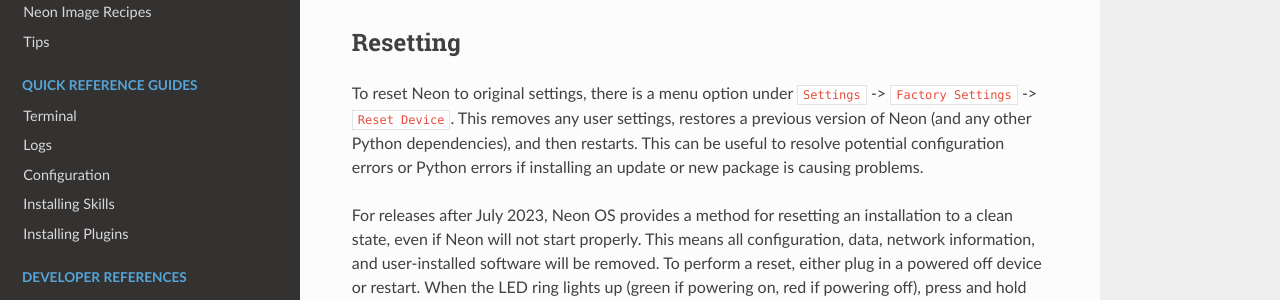
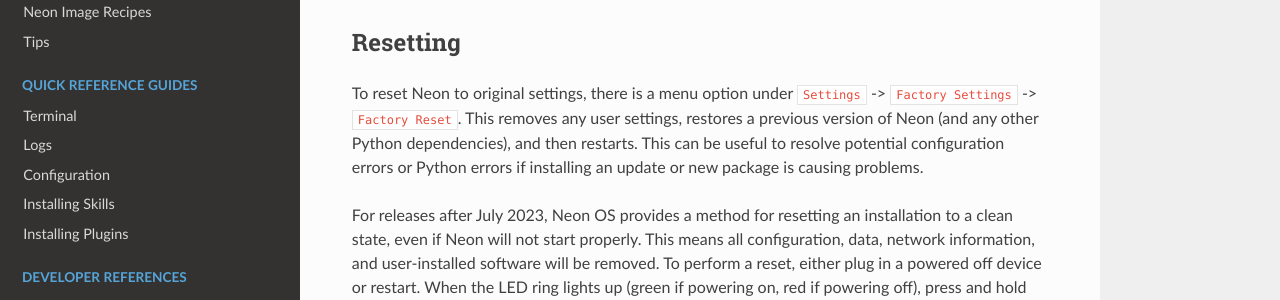
Before and after one commit to NeonGeckoCom/neon-docs, an MkDocs documentation site: the page built from docs/neon_os/using_neon_os.md, in a window 1280 px wide and 1052 px high. Shown: the part 526-826 px from the top of the window. Built offline with MkDocs 1.6.1, drawn with Linux system fonts in a browser that asks for light colours; nearby versions of some CDN libraries.

Commit message:
Address feedback

```diff
--- a/docs/neon_os/using_neon_os.md
+++ b/docs/neon_os/using_neon_os.md
@@ -19,7 +19,7 @@
 
 ## Resetting
 To reset Neon to original settings, there is a menu option under `Settings` ->
-`Factory Settings` -> `Reset Device`. This removes any user settings, restores a
+`Factory Settings` -> `Factory Reset`. This removes any user settings, restores a
 previous version of Neon (and any other Python dependencies), and then restarts.
 This can be useful to resolve potential configuration errors or Python errors if
 installing an update or new package is causing problems.
```
Also changed, not shown: docs/neon_os/neon_os_updates.md (+1 -1 lines).
